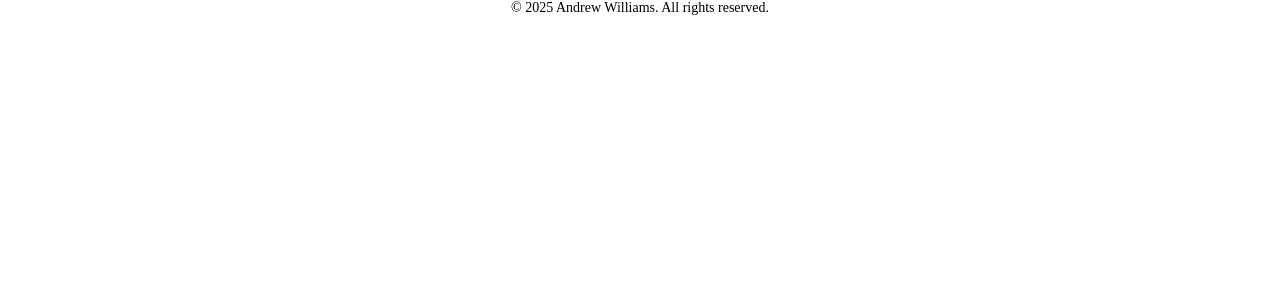
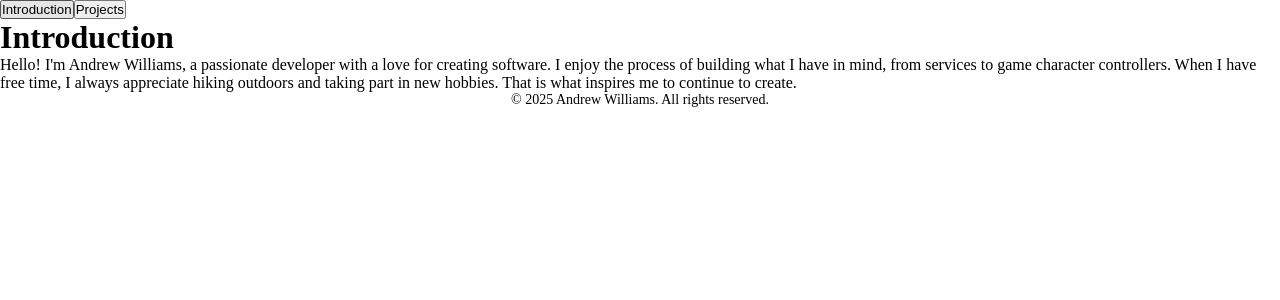
Before and after one commit to LJMurphyy/include-yesterday-vintage-workshop, a Next.js app: page /andrew in a window 1280 px wide. Shown: the top 300 px of the page. Built offline with nearby package versions, Linux system fonts and the light colour scheme.

Commit message:
Added an Intro and some buttons

```diff
--- /dev/null
+++ b/app/(members)/andrew/components/introduction/Introduction.jsx
@@ -0,0 +1,18 @@
+import styles from "./Introduction.module.scss";
+
+export function Introduction() {
+  return (
+    <div className={styles.container}>
+      <div className={styles.box}>
+        <h1 className={styles.introName}>Introduction</h1>
+        <p className={styles.introContent}>
+          Hello! I&apos;m Andrew Williams, a passionate developer with a love
+          for creating software. I enjoy the process of building what I have in
+          mind, from services to game character controllers. When I have free
+          time, I always appreciate hiking outdoors and taking part in new
+          hobbies. That is what inspires me to continue to create.
+        </p>
+      </div>
+    </div>
+  );
+}
--- /dev/null
+++ b/app/(members)/andrew/components/main/Main.jsx
@@ -0,0 +1,36 @@
+"use client";
+
+import { useState } from "react";
+import { Introduction } from "../introduction/Introduction.jsx";
+import styles from "./Main.module.scss";
+
+const pages = ["Introduction", "Projects"];
+
+export function Main() {
+  const [currPage, setCurrPage] = useState("Introduction");
+
+  return (
+    <div>
+      <div className={styles.navBar}>
+        <div className={styles.navButtons}>
+          {pages.map((page, index) => (
+            <button
+              className={styles.button}
+              key={index}
+              onClick={() => setCurrPage(page)}
+            >
+              {page}
+            </button>
+          ))}
+        </div>
+      </div>
+      <main className={styles.content}>
+        {currPage === "Introduction" && (
+          <div className={styles.fadeIn}>
+            <Introduction />
+          </div>
+        )}
+      </main>
+    </div>
+  );
+}
--- a/app/(members)/andrew/page.jsx
+++ b/app/(members)/andrew/page.jsx
@@ -1,8 +1,10 @@
+import { Main } from "./components/main/Main.jsx";
 import { Footer } from "./components/footer/Footer.jsx";
 
 export default function Andrew() {
   return (
     <div>
+      <Main />
       <Footer />
     </div>
   );
```
Also changed, not shown: app/(members)/andrew/components/introduction/Introduction.module.scss (added), app/(members)/andrew/components/main/Main.module.scss (added).
